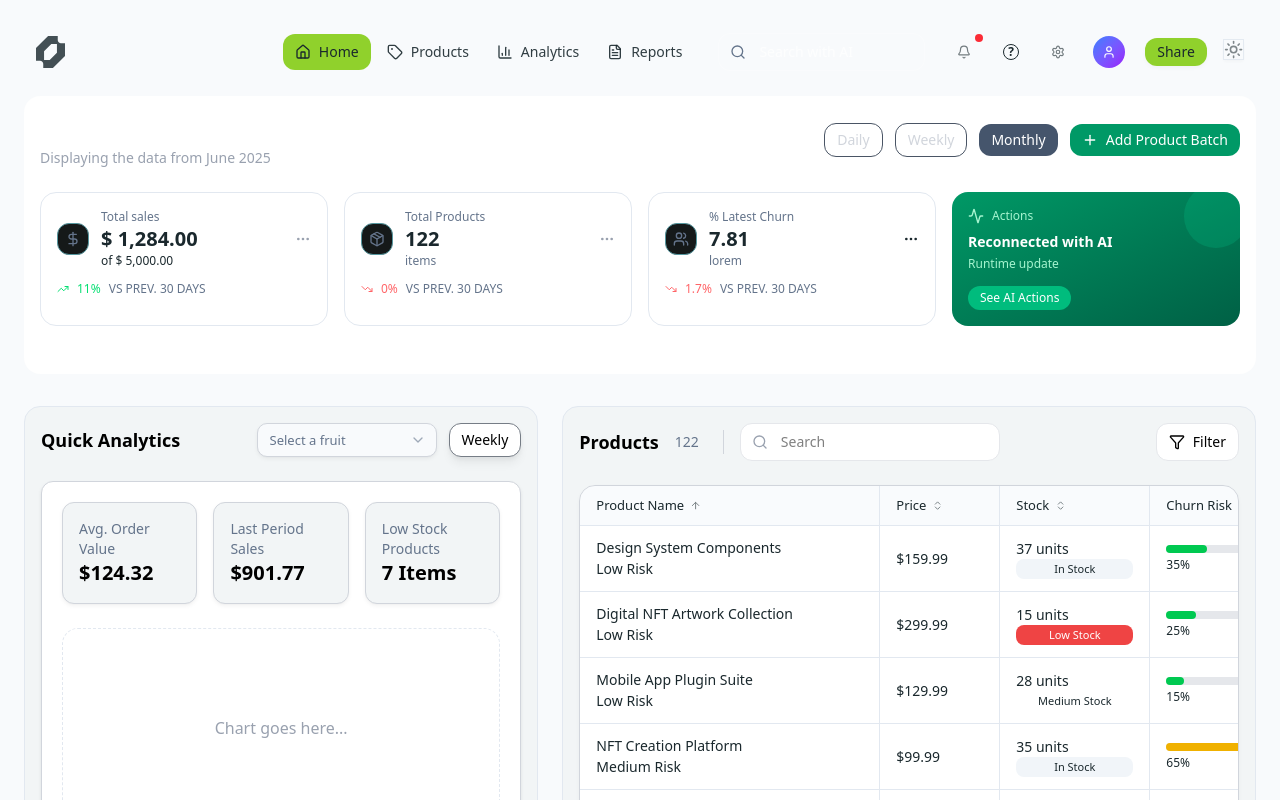
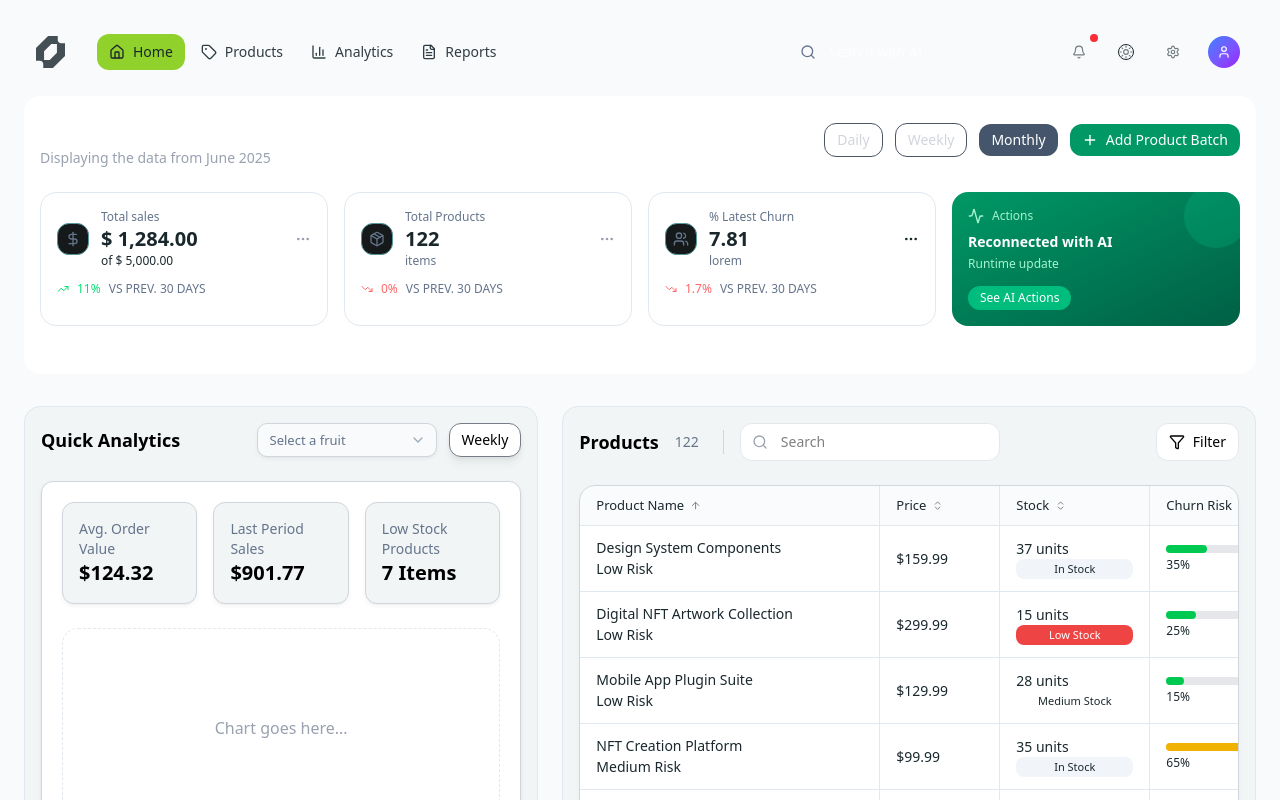
Before and after one commit to HisyamRefatha/belyuk, a React (Vite) app in the folder presentation/belyuk.web/: page / in a window 1280 px wide. Shown: the top 800 px of the page. Built offline with nearby package versions, Linux system fonts and the light colour scheme.

Commit message:
fixing space between report button and input button

```diff
--- a/presentation/belyuk.web/src/App.tsx
+++ b/presentation/belyuk.web/src/App.tsx
@@ -69,7 +69,7 @@ function App() {
                             : 'bg-transparent'
                         }
 `}>
-                        <div className="flex-1 flex items-center">
+                        <div className="flex items-center">
                             <Link
                                 className={`
                 inline-flex transition-opacity duration-300
@@ -97,8 +97,8 @@ function App() {
                                     />
                                 </svg>
                             </Link>
-                        </div>
-                        {/* Navigation Menu */}
+
+                            {/* Navigation Menu - Moved here to be next to logo */}
                             <nav className="ml-8 hidden md:flex items-center space-x-1">
                                 <Link
                                     to="/"
@@ -153,11 +153,11 @@ function App() {
                                     Reports
                                 </Link>
                             </nav>
+                        </div>
 
-
-                    {/* Center Search Bar */}
-                    <div className="flex-1 flex justify-center max-w-md mx-4">
-                        <div className="relative w-full">
+                        {/* Right side items with search and buttons */}
+                        <div className="flex items-center gap-2 md:gap-4">
+                            <div className="relative w-full max-w-sm">
                                 <Search className="absolute left-3 top-1/2 transform -translate-y-1/2 text-muted-foreground w-4 h-4" />
                                 <input
                                     type="text"
@@ -172,9 +172,7 @@ function App() {
             `}
                                 />
                             </div>
-                    </div>
 
-                        <div className="flex-1 flex justify-end items-center gap-2 md:gap-4">
                             {/* Notification Bell */}
                             <Button
                                 variant="ghost"
@@ -203,7 +201,7 @@ function App() {
                                     }
         `}
                             >
-                            <span className="w-4 h-4 border border-current rounded-full flex items-center justify-center text-xs font-bold">?</span>
+                                <ModeToggle />
                             </Button>
 
                             {/* Settings Button */}
@@ -237,35 +235,6 @@ function App() {
                                     <User className="w-4 h-4 text-white" />
                                 </div>
                             </Button>
-
-                            <Button
-                                size="sm"
-                                className={`
-                                    text-xs md:text-sm rounded-lg px-2 md:px-3
-                                    transition-all duration-300 ease-in-out
-                                    ${isScrolled
-                                        ? `
-                                            bg-primary text-primary-foreground
-                                            hover:bg-primary/90
-                                            shadow-sm hover:shadow-md
-                                            transform hover:scale-105
-                                        `
-                                        : `
-                                            bg-primary/90 text-primary-foreground
-                                            hover:bg-primary
-                                            backdrop-blur-sm
-                                        `
-                                    }
-                                `}
-                            >
-                                Share
-                            </Button>
-                            <div className={`
-                                transition-all duration-300
-                                ${isScrolled ? 'opacity-100' : 'opacity-90 hover:opacity-100'}
-                            `}>
-                                <ModeToggle />
-                            </div>
                         </div>
                     </div>
                 </header>
--- a/presentation/belyuk.web/src/components/theme/mode-toggle.tsx
+++ b/presentation/belyuk.web/src/components/theme/mode-toggle.tsx
@@ -14,7 +14,7 @@ export function ModeToggle() {
 
     return (
         <DropdownMenu>
-            <DropdownMenuTrigger asChild>
+            <DropdownMenuTrigger asChild className="w-4 h-4 border border-current rounded-full flex items-center justify-center text-xs font-bold">
                 <Button variant="outline" size="icon">
                     <Sun className="h-[1.2rem] w-[1.2rem] scale-100 rotate-0 transition-all dark:scale-0 dark:-rotate-90" />
                     <Moon className="absolute h-[1.2rem] w-[1.2rem] scale-0 rotate-90 transition-all dark:scale-100 dark:rotate-0" />
```
Lines whose indentation alone changed are shown as unchanged.
